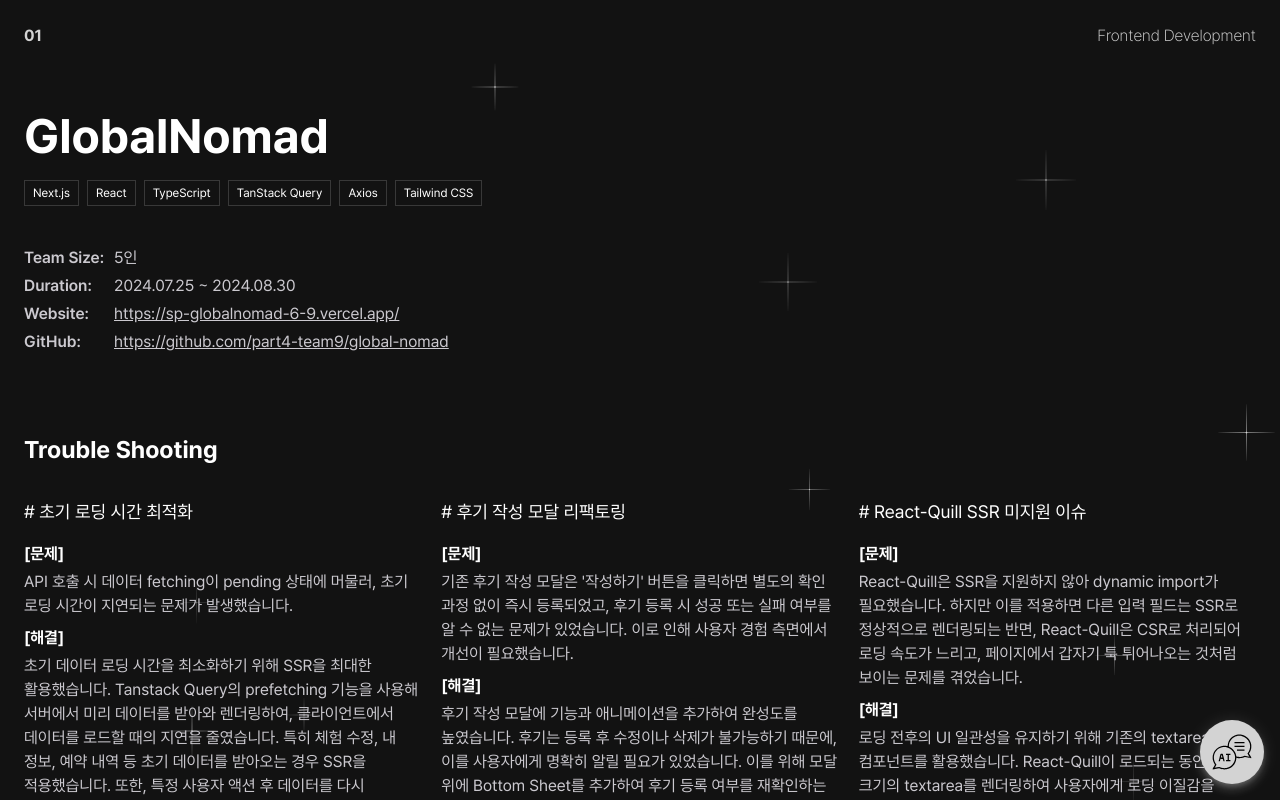
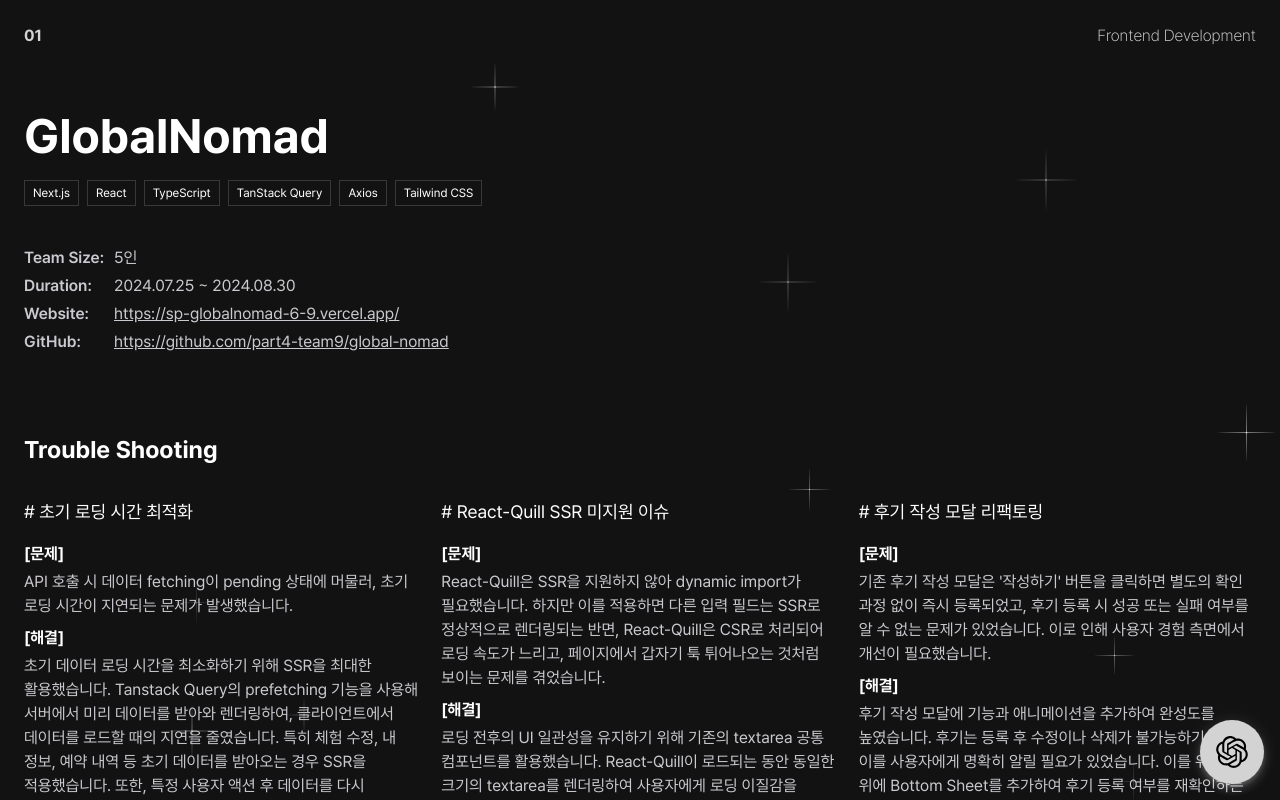
Before and after one commit to eunbinnie/fe-portfolio, a Next.js app: page /project/1 in a window 1280 px wide. Shown: the top 800 px of the page. Built offline with nearby package versions, Linux system fonts and the light colour scheme.

Commit message:
refactor: floating button 아이콘 변경

```diff
--- a/src/components/FloatingButton.tsx
+++ b/src/components/FloatingButton.tsx
@@ -7,12 +7,12 @@
       className="fixed bottom-4 right-4 size-14 cursor-pointer rounded-full bg-silver shadow-small transition-colors duration-300 ease-in-out hover:bg-white md:size-16"
     >
       <Image
-        src="/icons/chatbot.svg"
+        src="/icons/chatgpt.svg"
         alt="AI와 채팅하기"
         fill
         sizes="max-width:100%"
         priority
-        className="object-cover p-3"
+        className="object-cover p-4"
       />
     </button>
   );
--- a/src/constants/projects.ts
+++ b/src/constants/projects.ts
@@ -32,17 +32,17 @@
           '초기 데이터 로딩 시간을 최소화하기 위해 SSR을 최대한 활용했습니다. Tanstack Query의 prefetching 기능을 사용해 서버에서 미리 데이터를 받아와 렌더링하여, 클라이언트에서 데이터를 로드할 때의 지연을 줄였습니다. 특히 체험 수정, 내 정보, 예약 내역 등 초기 데이터를 받아오는 경우 SSR을 적용했습니다. 또한, 특정 사용자 액션 후 데이터를 다시 가져와야 할 때는 invalidateQueries를 사용해 캐시된 데이터를 refetch하여 실시간으로 업데이트된 데이터를 제공했습니다.',
       },
       {
-        title: '후기 작성 모달 리팩토링',
-        trouble: `기존 후기 작성 모달은 '작성하기' 버튼을 클릭하면 별도의 확인 과정 없이 즉시 등록되었고, 후기 등록 시 성공 또는 실패 여부를 알 수 없는 문제가 있었습니다. 이로 인해 사용자 경험 측면에서 개선이 필요했습니다.`,
-        solve:
-          '후기 작성 모달에 기능과 애니메이션을 추가하여 완성도를 높였습니다. 후기는 등록 후 수정이나 삭제가 불가능하기 때문에, 이를 사용자에게 명확히 알릴 필요가 있었습니다. 이를 위해 모달 위에 Bottom Sheet를 추가하여 후기 등록 여부를 재확인하는 절차를 도입했습니다. 또한, Lottie 애니메이션을 사용해 후기 작성의 성공 또는 실패 여부를 시각적으로 표현함으로써 사용자 경험을 개선하고, 재미 요소를 더했습니다.',
-      },
-      {
         title: 'React-Quill SSR 미지원 이슈',
         trouble:
           'React-Quill은 SSR을 지원하지 않아 dynamic import가 필요했습니다. 하지만 이를 적용하면 다른 입력 필드는 SSR로 정상적으로 렌더링되는 반면, React-Quill은 CSR로 처리되어 로딩 속도가 느리고, 페이지에서 갑자기 툭 튀어나오는 것처럼 보이는 문제를 겪었습니다.',
         solve:
           '로딩 전후의 UI 일관성을 유지하기 위해 기존의 textarea 공통 컴포넌트를 활용했습니다. React-Quill이 로드되는 동안 동일한 크기의 textarea를 렌더링하여 사용자에게 로딩 이질감을 최소화하고, 자연스러운 전환을 구현했습니다.',
+      },
+      {
+        title: '후기 작성 모달 리팩토링',
+        trouble: `기존 후기 작성 모달은 '작성하기' 버튼을 클릭하면 별도의 확인 과정 없이 즉시 등록되었고, 후기 등록 시 성공 또는 실패 여부를 알 수 없는 문제가 있었습니다. 이로 인해 사용자 경험 측면에서 개선이 필요했습니다.`,
+        solve:
+          '후기 작성 모달에 기능과 애니메이션을 추가하여 완성도를 높였습니다. 후기는 등록 후 수정이나 삭제가 불가능하기 때문에, 이를 사용자에게 명확히 알릴 필요가 있었습니다. 이를 위해 모달 위에 Bottom Sheet를 추가하여 후기 등록 여부를 재확인하는 절차를 도입했습니다. 또한, Lottie 애니메이션을 사용해 후기 작성의 성공 또는 실패 여부를 시각적으로 표현함으로써 사용자 경험을 개선하고, 재미 요소를 더했습니다.',
       },
       {
         title: '시작 시간이 종료 시간보다 늦은 스케줄 등록 이슈',
```
Also changed, not shown: public/icons/chatbot.svg (deleted), public/icons/chatgpt.svg (added).
